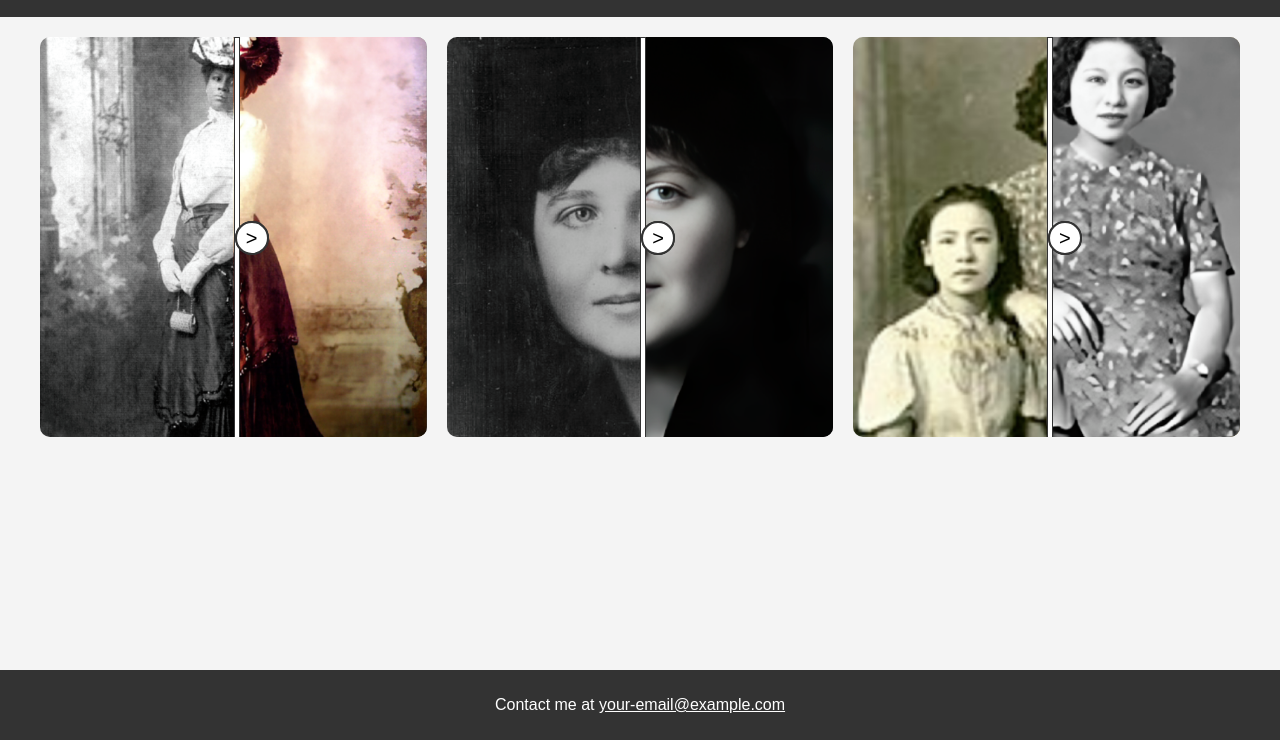
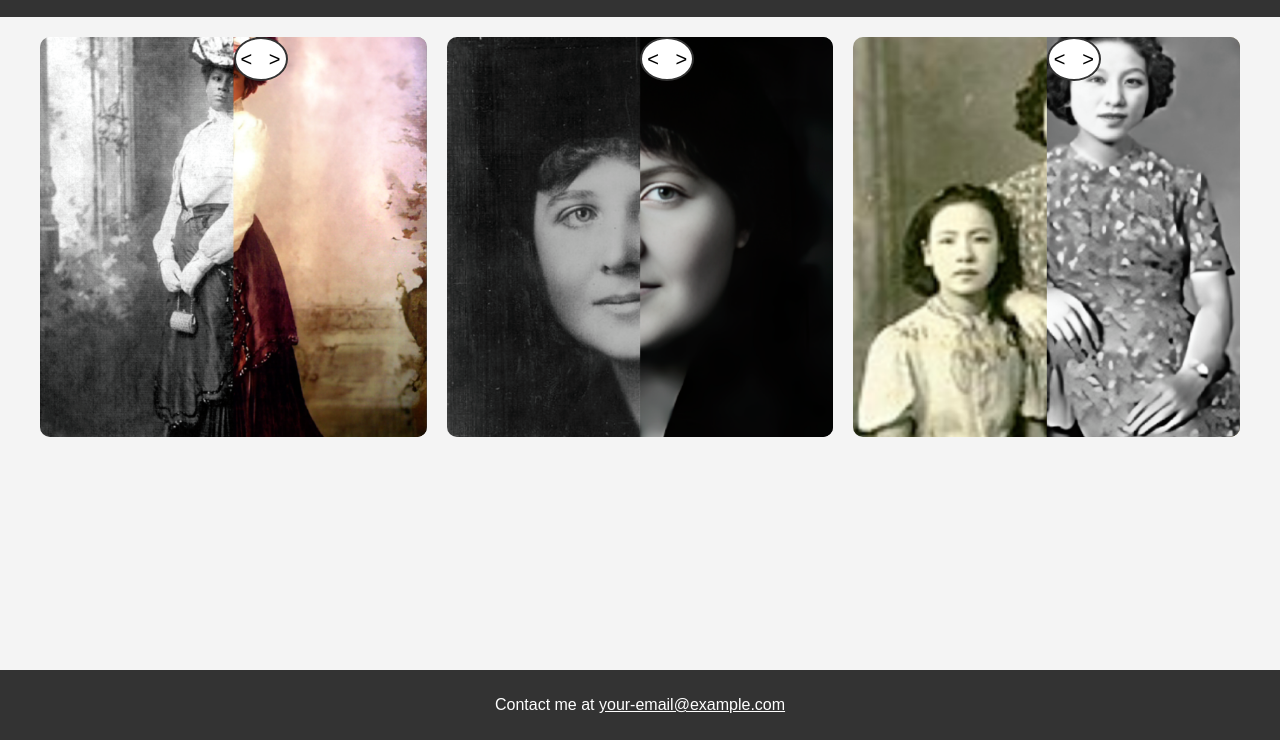
Before and after one commit to EpicOne-Digital/my-portfolio, a plain HTML site: page index.html in a window 1280 px wide. Shown: the part 60-800 px from the top of the page. Drawn offline with Linux system fonts and the light colour scheme.

Commit message:
Update index.html

```diff
--- a/index.html
+++ b/index.html
@@ -58,36 +58,30 @@
             object-fit: cover;
         }
 
-        /* The Slider */
+        /* The Slider - Circle with arrows */
         .slider {
             position: absolute;
             top: 0;
             left: 50%; /* Initially position the slider at the center */
             z-index: 10;
-            width: 4px; /* Thinner Slider */
-            height: 100%;
+            width: 40px; /* Circle width */
+            height: 40px; /* Circle height */
             background: white;
             cursor: ew-resize;
-            border: 1px solid #333; /* Simple vertical dividing line */
+            border-radius: 50%; /* Circle shape */
+            border: 2px solid #333; /* Circle border */
+            display: flex;
+            justify-content: space-between; /* Space the arrows inside the circle */
+            align-items: center;
+            padding: 0 5px; /* Padding to position the arrows inside the circle */
         }
 
-        /* Arrows inside the slider (circle with arrows) */
         .slider::before,
         .slider::after {
             content: '';
-            position: absolute;
-            top: 50%;
-            transform: translateY(-50%);
             font-size: 20px;
             color: black;
-            background-color: white;
-            border-radius: 50%;
-            width: 30px;
-            height: 30px;
-            display: flex;
-            justify-content: center;
-            align-items: center;
-            border: 2px solid #333; /* Circle border */
+            background-color: transparent;
         }
 
         .slider::before {
```
